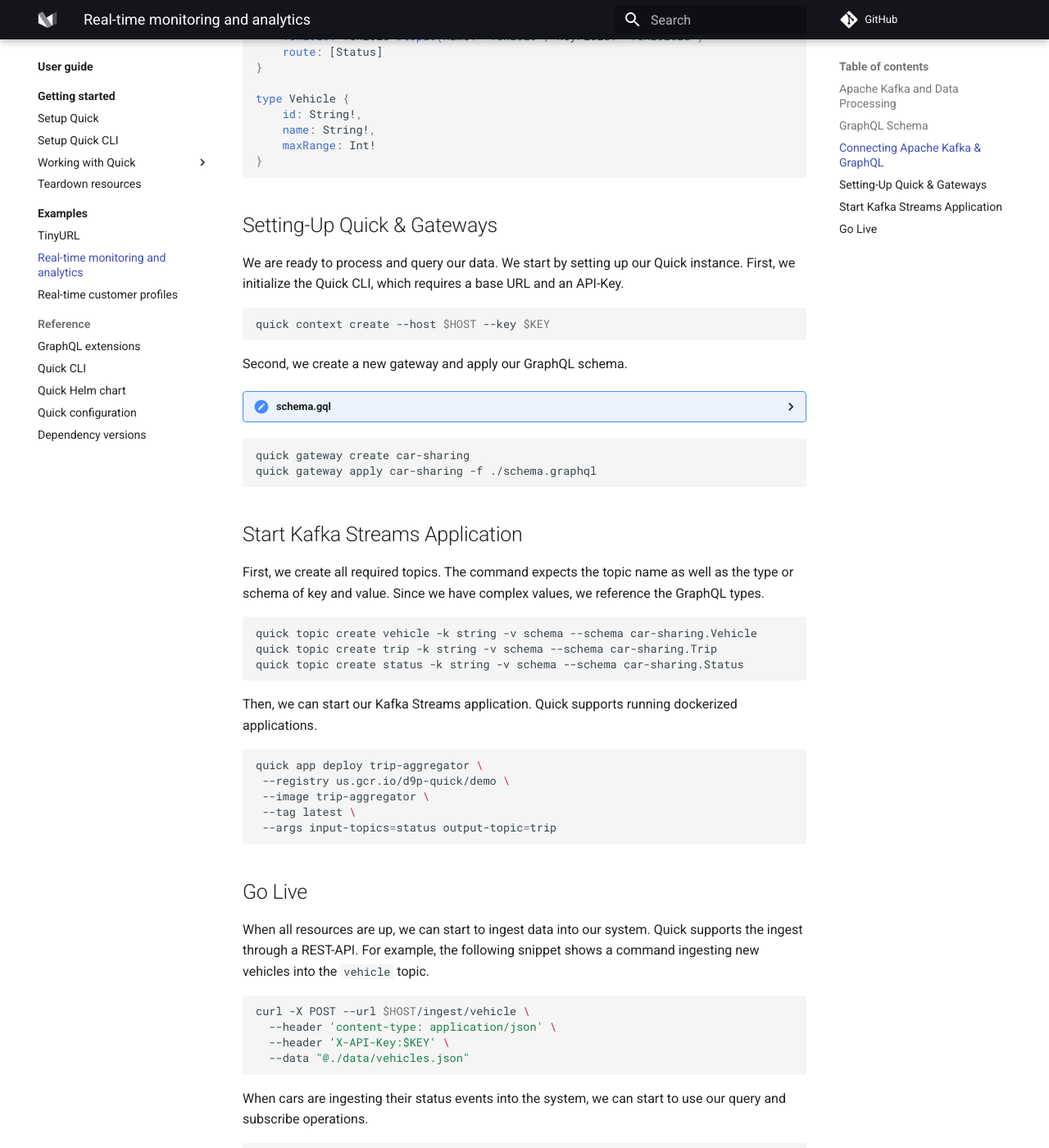
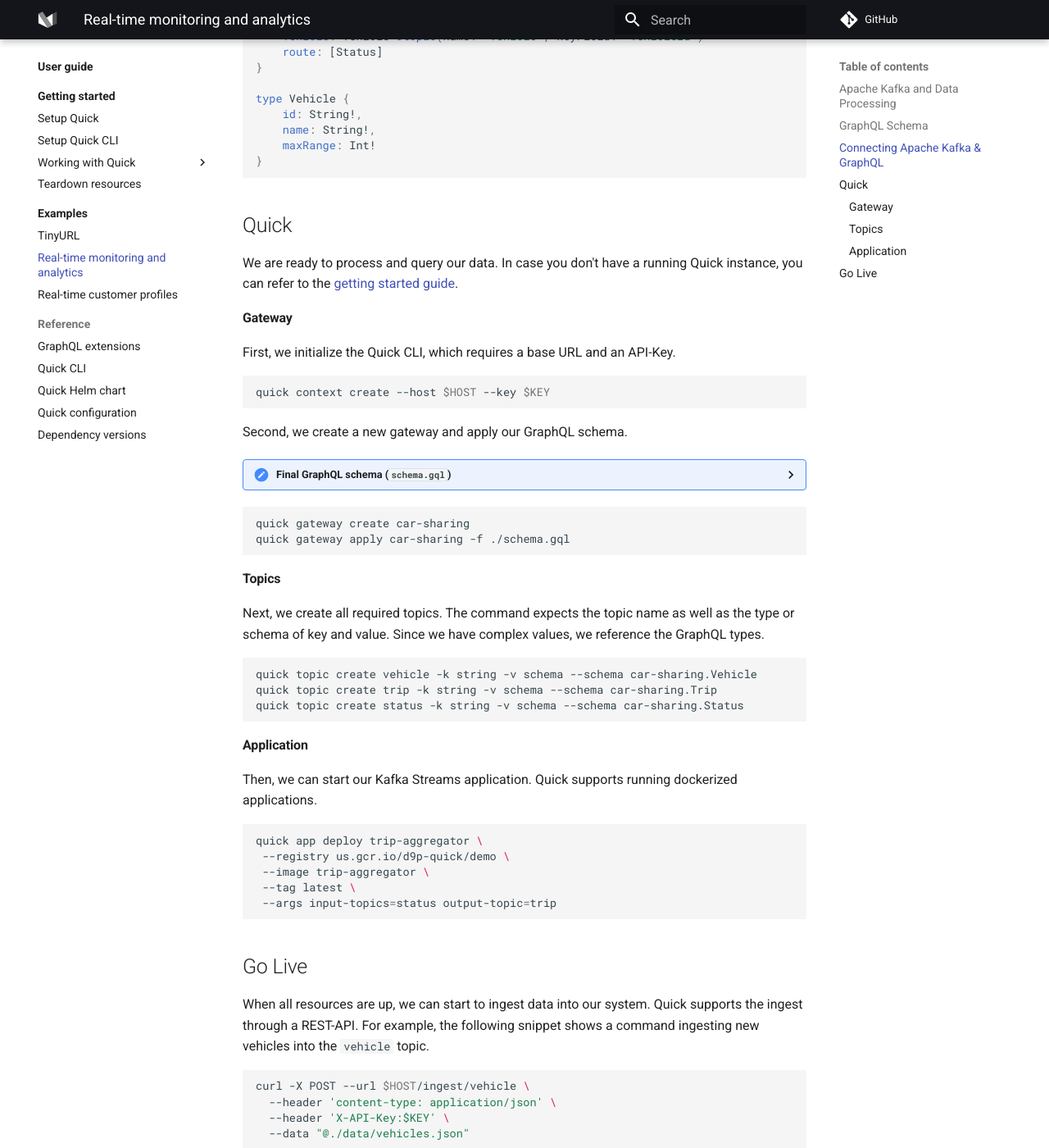
Before and after one commit to bakdata/quick, an MkDocs documentation site: the page built from docs/docs/user/examples/real-time-monitoring.md, in a window 1280 px wide and 1400 px high, scrolled down 3889 px. Shown: the whole window at 82% size. Built offline with MkDocs 1.6.1 and Material for MkDocs 9.7.7, drawn with Linux system fonts in a browser that asks for light colours; comment, search, counter and statistics services are not loaded; the version menu is left out; some of the changed text lies outside the part shown.

Commit message:
small changes

````diff
--- a/docs/docs/user/examples/real-time-monitoring.md
+++ b/docs/docs/user/examples/real-time-monitoring.md
@@ -153,10 +153,11 @@
 }
 ```
 
-## Setting-Up Quick & Gateways
+## Quick
 
-We are ready to process and query our data.
-We start by setting up our Quick instance.
+We are ready to process and query our data. In case you don't have a running Quick instance, you can refer to the [getting started guide](http://www.cp.jku.at/datasets/LFM-1b/).
+
+#### Gateway
 First, we initialize the Quick CLI, which requires a base URL and an API-Key.
 
 ```shell
@@ -165,7 +166,7 @@
 
 Second, we create a new gateway and apply our GraphQL schema.
 
-??? "schema.gql"
+??? "Final GraphQL schema (`schema.gql`)"
     ```graphl
 
     type Query {
@@ -207,12 +208,11 @@
 
 ```shell
 quick gateway create car-sharing
-quick gateway apply car-sharing -f ./schema.graphql
+quick gateway apply car-sharing -f ./schema.gql
 ```
 
-## Start Kafka Streams Application
-
-First, we create all required topics.
+#### Topics
+Next, we create all required topics.
 The command expects the topic name as well as the type or schema of key and value.
 Since we have complex values, we reference the GraphQL types.
 
@@ -248,7 +249,7 @@
 
 When cars are ingesting their status events into the system, we can start to use our query and subscribe operations.
 
-```graphql title="Subscription query"
+```graphql
 subscription {
     carSharing {
         statusId
@@ -283,7 +284,8 @@
 | 9rodzbkwqllqqbc3d3 | voxul7 | v6k3ou    |    13.444397 |     52.46356 |           91 |     9592 | 1616808551 |
 | ...                | ...    | ...       |          ... |          ... |          ... |      ... |        ... |
 
-```graphl title="Query a single trip"
+Query a single trip:
+```graphl
 {
   trip(id: "jvae2u") {
     id
````
Also changed, not shown: other parts of docs/docs/user/examples/real-time-monitoring.md (+1 -0 lines).
